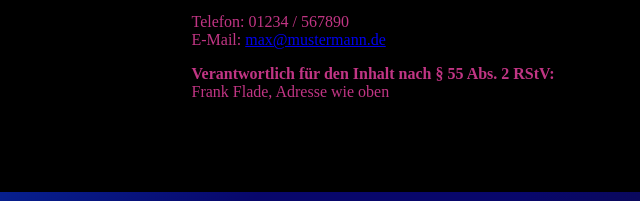
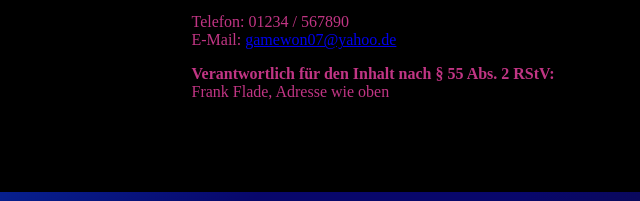
Before and after one commit to Arzors/IssoBeatz, a plain HTML site: page kontakt.html in a window 1280 px wide. Shown: the part 1202-1403 px from the top of the page, 267-907 px from the left. Drawn offline with Linux system fonts and the light colour scheme; a web font is replaced by a local one.

Commit message:
kontakt.html aktualisieren

```diff
--- a/kontakt.html
+++ b/kontakt.html
@@ -54,7 +54,7 @@
 
             <p>
                 Telefon: 01234 / 567890<br>
-                E-Mail: <a href="mailto:gamewon07@yahoo.de">max@mustermann.de</a>
+                E-Mail: <a href="mailto:gamewon07@yahoo.de">gamewon07@yahoo.de</a>
             </p>
 
             <p><strong>Verantwortlich für den Inhalt nach § 55 Abs. 2 RStV:</strong><br>
```
